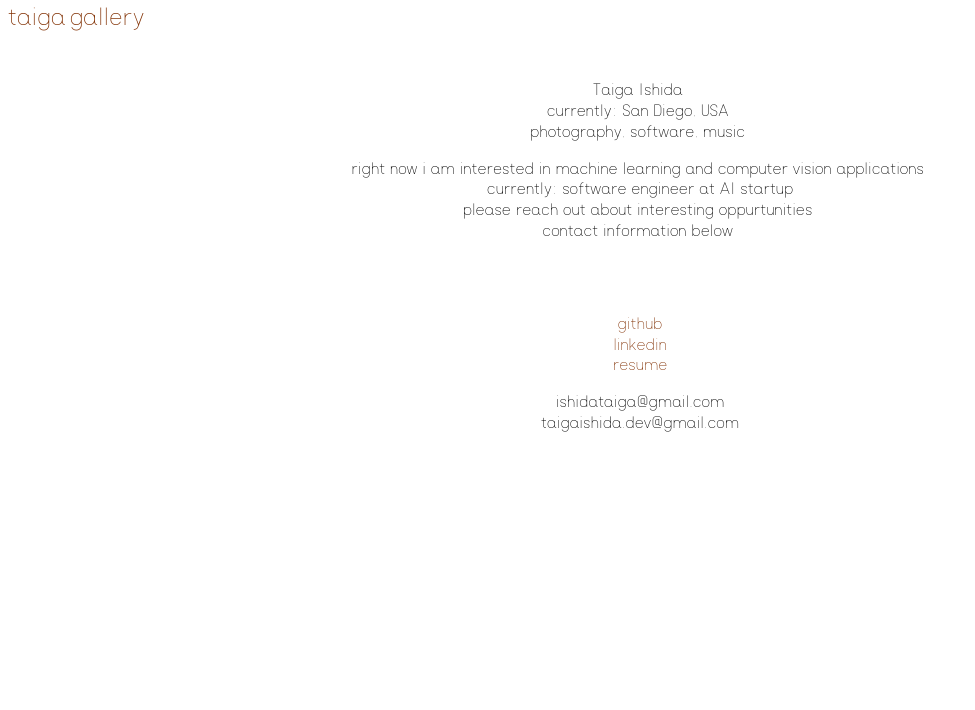
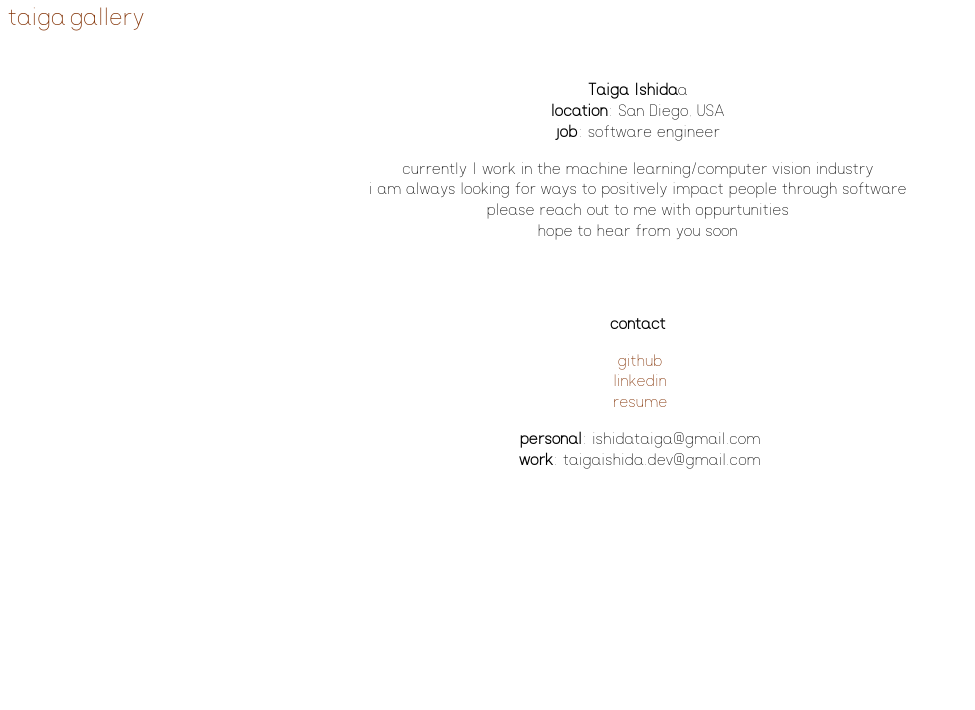
Before and after one commit to TonyTheTaiga/taigaishida, a Flask app: page / in a window 1280 px wide. Shown: the top 710 px of the page, without its empty margins (0-975 px from the left). Run offline with Flask 2, Linux system fonts and the light colour scheme.

Commit message:
html changes

```diff
--- a/taigaishida/templates/gallery.html
+++ b/taigaishida/templates/gallery.html
@@ -4,7 +4,6 @@
 
 <section id="gallery">
         <img src="{{ url_for('static', filename='images/japan/gurico2.jpg') }}" alt="gurico-sign" class="vertical-image">
-        <img src="{{ url_for('static', filename='images/japan/yodoyabashi.jpg') }}" alt="yodoyabashi-street-statue" class="horizontal-image">
         <img src="{{ url_for('static', filename='images/kaikaikiki.jpg') }}" alt="moma-kaikaikiki" class="vertical-image">
         <img src="{{ url_for('static', filename='images/japan/flowers.jpg') }}" alt="pink-flower-petals" class="horizontal-image">
         <img src="{{ url_for('static', filename='images/japan/grandma.jpg') }}" alt="grandma" class="horizontal-image">
--- a/taigaishida/templates/root.html
+++ b/taigaishida/templates/root.html
@@ -6,23 +6,24 @@
         <section>
             <p class="body-paragraph">
                 <span>
-                    Taiga Ishida&nbsp;
+                    <b>Taiga Ishida</b>a&nbsp;
                     <br>
-                    currently: San Diego, USA&nbsp;
+                    <b>location</b>: San Diego, USA&nbsp;
                     <br>
-                    photography, software, music&nbsp;
+                    <b>job</b>: software engineer&nbsp;
+                    <br>
                 </span>
             </p>
 
             <p class="body-paragraph">
                 <span>
-                    right now i am interested in machine learning and computer vision applications&nbsp;
+                    currently I work in the machine learning/computer vision industry&nbsp;
                     <br>
-                    currently: software engineer at AI startup
+                    i am always looking for ways to positively impact people through software&nbsp;
                     <br>
-                    please reach out about interesting oppurtunities&nbsp;
+                    please reach out to me with oppurtunities&nbsp;
                     <br>
-                    contact information below&nbsp;
+                    hope to hear from you soon&nbsp;
                 </span>
             </p>
         </section>
@@ -30,6 +31,12 @@
 
     <article id="contact">
         <section>
+            <p class="body-paragraph">
+                <span>
+                    <b>contact</b>&nbsp;
+                </span>
+            </p>
+
             <p class="body-paragraph">
                 <span>
                     <a href="https://github.com/TonyTheTaiga" target="_">github</a>
@@ -42,9 +49,9 @@
 
             <p class="body-paragraph">
                 <span>
-                    ishidataiga@gmail.com
+                    <b>personal</b>: ishidataiga@gmail.com
                     <br>
-                    taigaishida.dev@gmail.com
+                    <b>work</b>: taigaishida.dev@gmail.com
                 </span>
             </p>
         </section>
```
